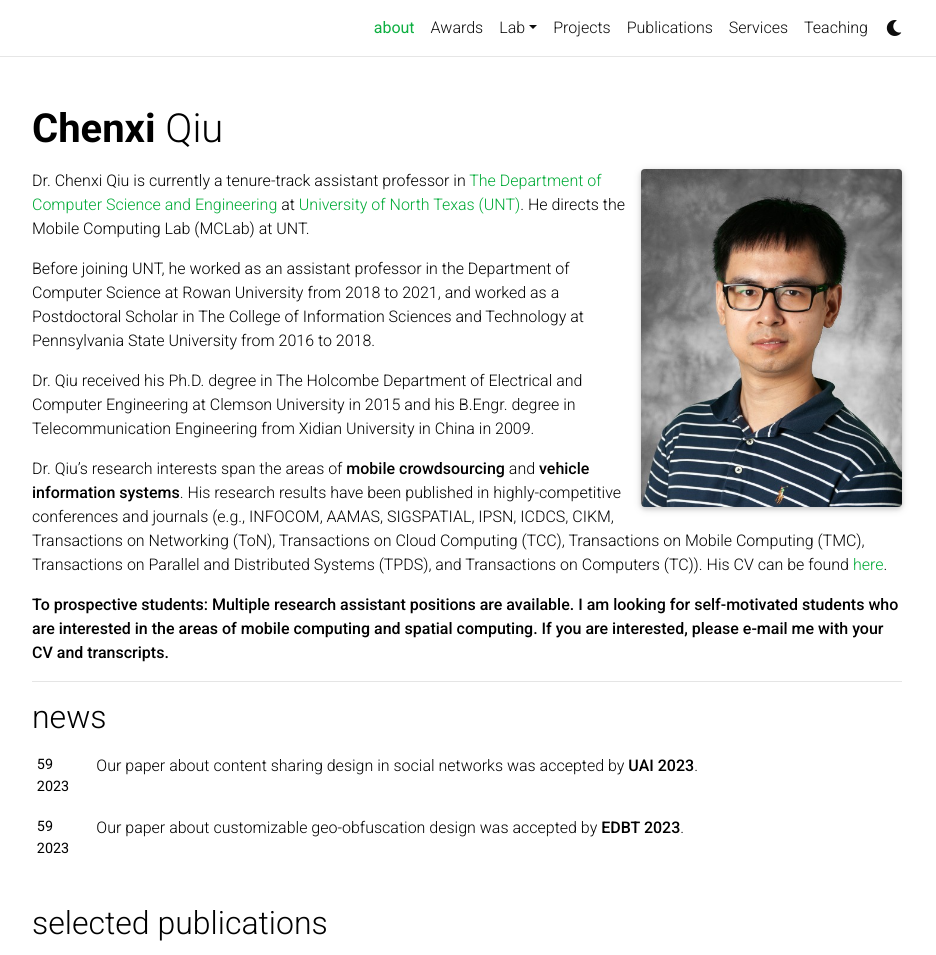
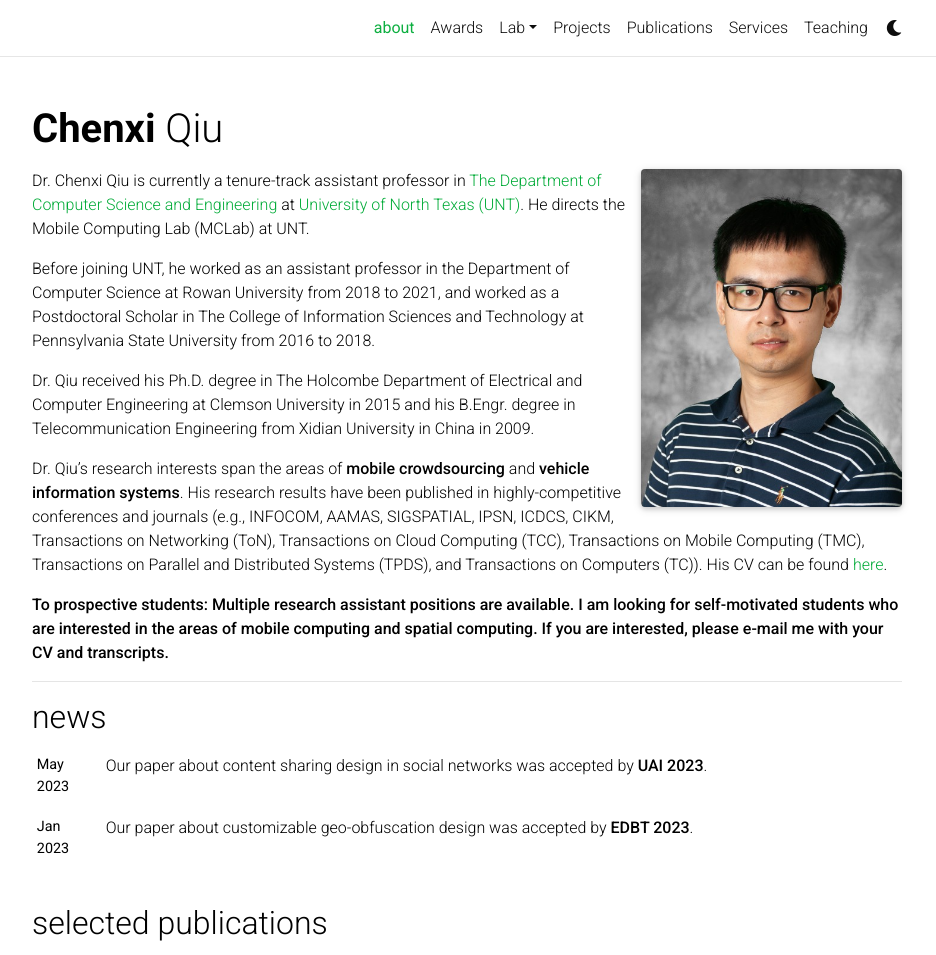
Before and after one commit to chenxiunt/chenxiunt.github.io, a Jekyll site: the page built from _pages/about.md, in a window 1280 px wide and 1244 px high, cut to the strip 0-955 px from the top of the window. Shown: the whole strip, without its empty margins (173-1109 px from the left). Built offline with Jekyll 4.4.1, drawn with Linux system fonts in a browser that asks for light colours; full-size pictures stand in for the smaller copies a plugin makes; comment, search, counter and statistics services are not loaded; a style sheet for code colours, icons or effects is not loaded.

Commit message:
Update news.html

```diff
--- a/_includes/news.html
+++ b/_includes/news.html
@@ -13,7 +13,7 @@
               {% endif %}
               {% for item in news limit: news_limit %}
                 <tr>
-                  <th scope="row">{{ item.date | date: "%M %Y" }}</th>
+                  <th scope="row">{{ item.date | date: "%b %Y" }}</th>
                   <td>
                     {% if item.inline -%}
                       {{ item.content | remove: '<p>' | remove: '</p>' | emojify }}
```
